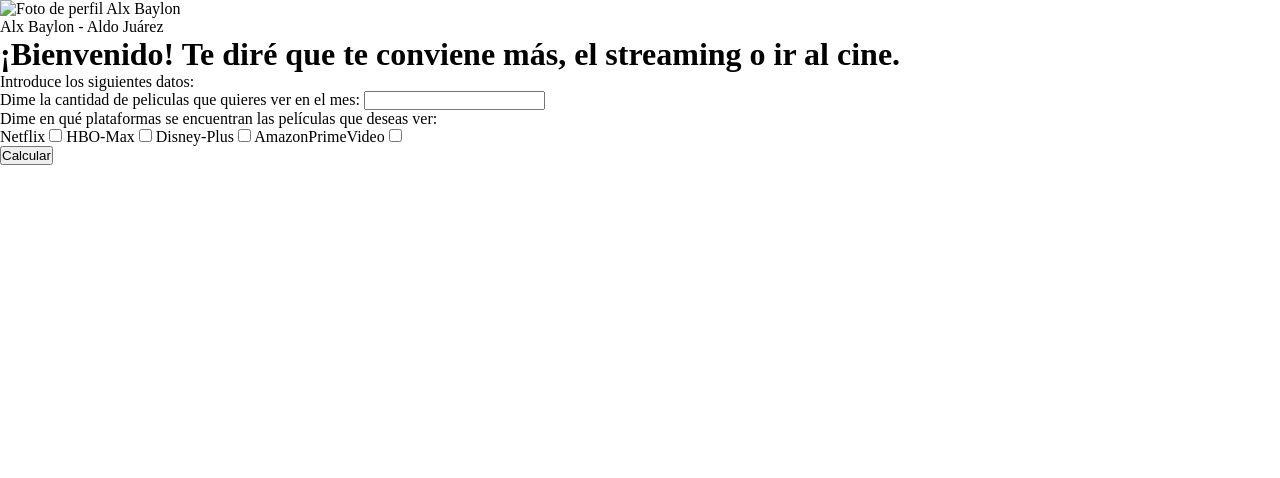
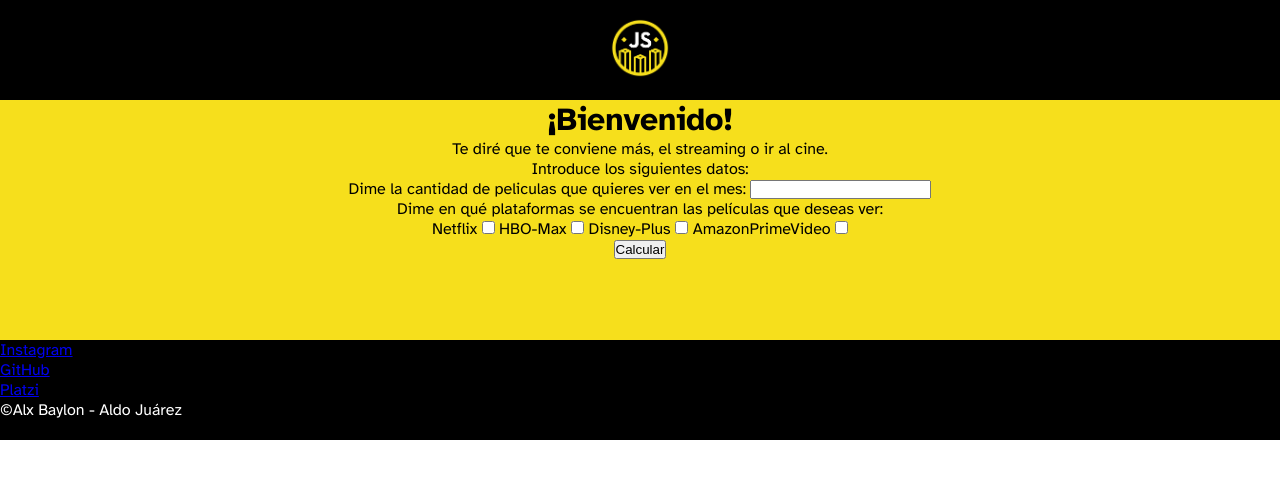
Before and after one commit to AlxBaylon/Streaming-Theater_Challenge, a website: page index.html in a window 1280 px wide. Drawn offline with Linux system fonts and the light colour scheme.

Commit message:
Page CSS layout

```diff
--- a/index.css
+++ b/index.css
@@ -1,3 +1,12 @@
+:root{
+	--JS-yellow: #f6df1c;
+	--JS-black: #000;
+	--JS-white: #fff;
+	--Platzi-green: #87c81e;
+	--Font1: 'Atkinson Hyperlegible', sans-serif;
+	--Font2: 'Roboto Mono', monospace;
+}
+
 * {
 	padding: 0;
 	margin: 0;
@@ -10,4 +19,44 @@ html {
 
 body{
 	font-size: 1.6rem;
+	display: flex;
+	flex-direction: column;
+	align-items: center;
+	justify-content: center;
+	font-family: var(--Font1);
 }
+
+.header{
+	width: 100%;
+	min-height: 100px;
+	display: flex;
+	justify-content: center;
+	align-items: center;
+	background-color: var(--JS-black);
+	color: var(--JS-white);
+}
+.header nav span,.header nav div{
+	display: none;
+}
+.header nav img{
+	width: 60px;
+	border-radius: 50%;
+}
+
+.main{
+	width: 100%;
+	min-height: 240px;
+	display: flex;
+	flex-direction: column;
+	align-items: center;
+	background-color: var(--JS-yellow);
+	color: var(--JS-black);
+	text-align: center;
+}
+
+.footer{
+	width: 100%;
+	min-height: 100px;
+	background-color: var(--JS-black);
+	color: var(--JS-white);
+}
--- a/index.html
+++ b/index.html
@@ -5,17 +5,24 @@
 	<meta http-equiv="X-UA-Compatible" content="IE=edge">
 	<meta name="viewport" content="width=device-width, initial-scale=1.0">
 	<title>Streaming vs Theater</title>
+	<link rel="preconnect" href="https://fonts.googleapis.com">
+	<link rel="preconnect" href="https://fonts.gstatic.com" crossorigin>
+	<link href="https://fonts.googleapis.com/css2?family=Atkinson+Hyperlegible:wght@400;700&family=Roboto+Mono:ital,wght@0,300;0,600;1,300;1,600&display=swap" rel="stylesheet">
 	<link rel="stylesheet" href="./index.css">
 </head>
 <body>
-	<header>
+	<header class="header">
 		<nav>
-			<img src="" alt="Foto de perfil Alx Baylon">
-			<p>Alx Baylon - Aldo Juárez</p>
+			<img src="./img/JS-Challenge.webp" alt="JS Challenge Logo" title="JS Challenge">
+			<span>JS Challenge - Primer reto</span>
+			<div>
+				<a href="./"><img src="./img/github_PNG51.png" alt="Link al repositorio" title="Repositorio"></a>
+			</div>
 		</nav>
 	</header>
-	<main>
-		<h1>¡Bienvenido! Te diré que te conviene más, el streaming o ir al cine.</h1>
+	<main class="main">
+		<h1>¡Bienvenido!</h1>
+		<p>Te diré que te conviene más, el streaming o ir al cine.</p>
 		<p>Introduce los siguientes datos:</p>
 		<form>
 			<div>
@@ -32,7 +39,16 @@
 			<div id="ResultP"></div>
 		</form>
 	</main>
-	<footer></footer>
+	<footer class="footer">
+		<div>
+			<ul>
+				<li><a href="./">Instagram</a></li>
+				<li><a href="./">GitHub</a></li>
+				<li><a href="./">Platzi</a></li>
+			</ul>
+		</div>
+		<p>©Alx Baylon - Aldo Juárez</p>
+	</footer>
 	<script src="./index.js"></script>
 </body>
 </html>
```
Also changed, not shown: img/JS-Challenge.webp (added), img/github_PNG51.png (added), img/perfil.jpg (added).
